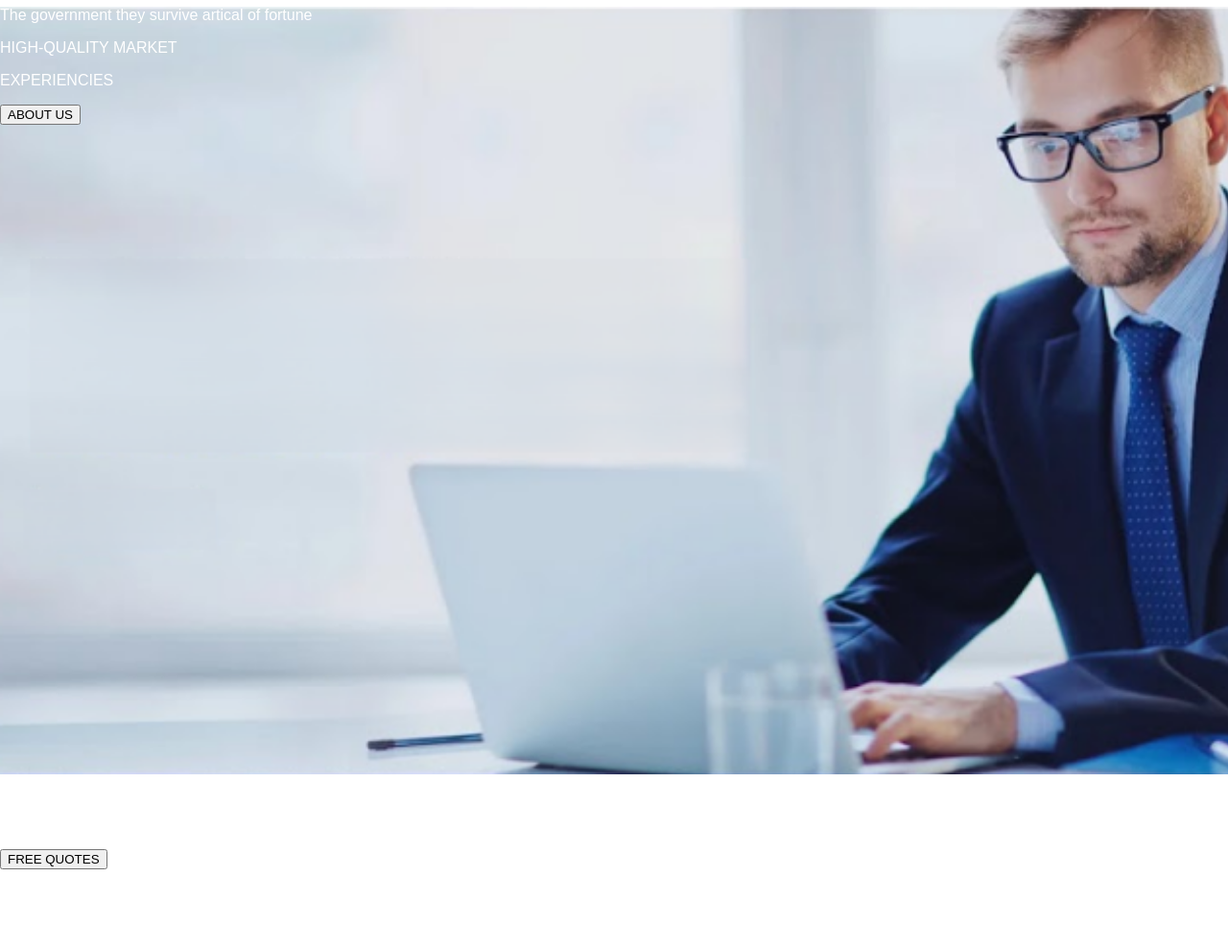
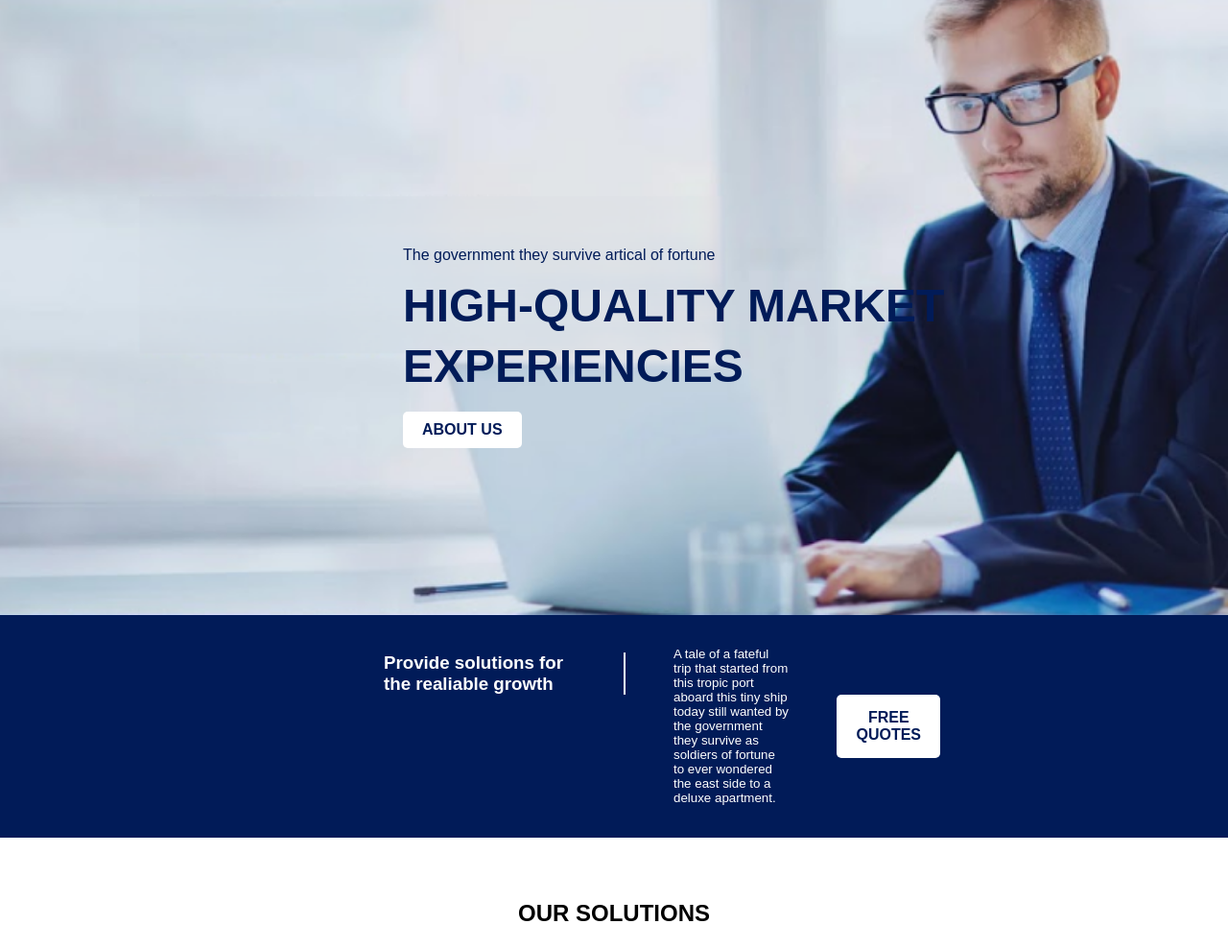
Before and after one commit to JOMI1010/proyecto-business, a plain HTML site: page index.html in a window 1280 px wide. Shown: the part 139-1127 px from the top of the page at 96% size. Before the commit the page ends 1073 px from the top, so only its background shows below. Drawn offline with Linux system fonts and the light colour scheme.

Commit message:
refactor: enhance HTML structure and add styling for improved layout and readability

```diff
--- a/index.html
+++ b/index.html
@@ -45,8 +45,10 @@
     <div class="container">
         <div>
             <p>The government they survive artical of fortune</p>
-            <p>HIGH-QUALITY MARKET</p>
-            <p>EXPERIENCIES</p>
+            <div class="textoG">
+                <p>HIGH-QUALITY MARKET</p>
+                <p>EXPERIENCIES</p>
+            </div>
             <button>ABOUT US</button>
         </div>
 
@@ -54,13 +56,15 @@
 
     <footer>
 
-        <div class="">
-            <h2>Provide...</h2>
-            <p>A tale...</p>
+        <div class="pie">
+            <div>
+            <h3>Provide solutions for the realiable growth</h3>
+            </div>
+            <p>A tale of a fateful trip that started from this tropic port aboard this tiny ship today still wanted by the government they survive as soldiers of fortune to ever wondered the east side to a deluxe apartment.</p>
             <button>FREE QUOTES</button>
         </div>
 
-        <div class="">
+        <div class="abajo">
             <h2>OUR SOLUTIONS</h2>
         </div>
 
--- a/styles.css
+++ b/styles.css
@@ -9,8 +9,9 @@ body{
     background-repeat: no-repeat;
     background-position: center;
     background-size: cover;
-    min-height: 100vh;
-    padding: 0;
+    min-height: 50vh;
+    color: #011b58;
+    padding: 250px 0 0 420px;
 }
 .header1 {
     display: flex;
@@ -47,3 +48,62 @@ h2 {
 h1 {
     margin: 0;
 }
+
+.textoG {
+    font-size: 48px;
+    font-weight: bold;
+    margin-bottom: 20px;
+}
+
+.textoG p{
+    margin: 8px 0 8px 0;
+}
+
+button {
+    background-color: #ffffff;
+    color: #011b58;
+    border: none;
+    border-radius: 5px;
+    font-weight: bold;
+    padding: 10px 20px;
+    font-size: 16px;
+    cursor: pointer;
+}
+
+.pie {
+    display: flex;
+    background-color: #011b58;
+    justify-content: center;
+    padding: 20px 300px 20px 400px
+}
+
+.pie h3 {
+    border-right: #ffffff 2px solid;
+    width: 200px;
+    padding: 0 50px 0 0;
+}
+
+.pie p {
+    font-size: smaller;
+    width: 450px;
+    padding: 0 50px 0 50px;
+}
+
+.pie button {
+    background-color: #ffffff;
+    color: #011b58;
+    border: none;
+    border-radius: 5px;
+    font-weight: bold;
+    padding: 15px 20px;
+    font-size: 16px;
+    cursor: pointer;
+    align-self: center;
+}
+
+.abajo {
+    color: black;
+    text-align: center;
+    padding-top: 65px ;
+    height: 50px;
+}
```
